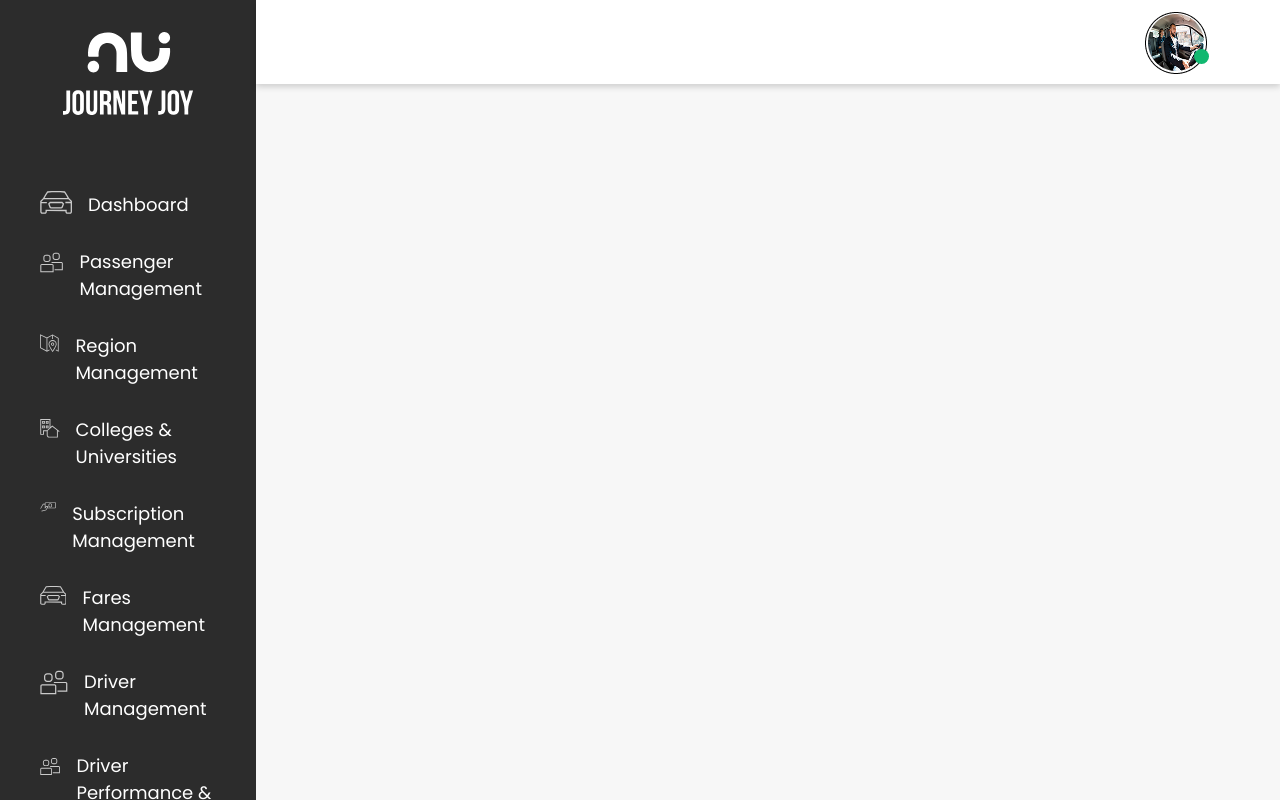
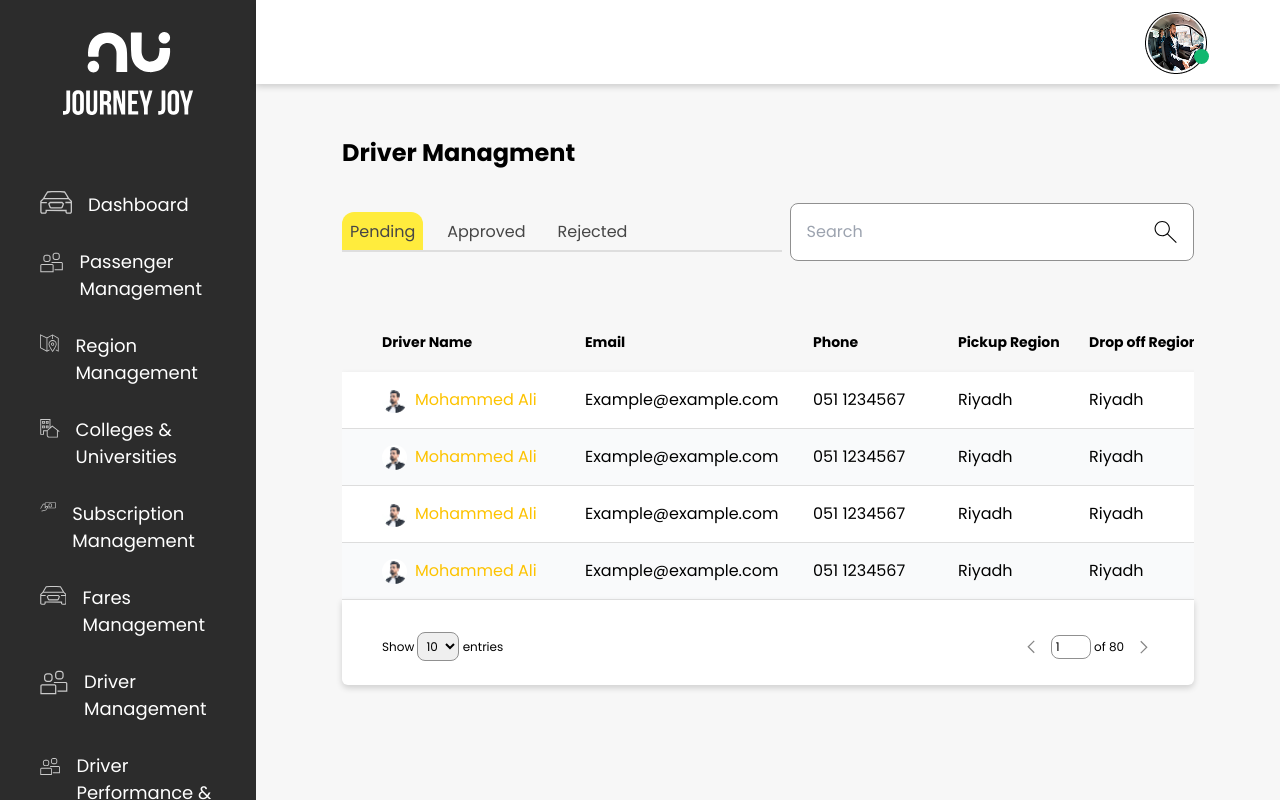
Before and after one commit to anasrazaofficial/journey-joy-dashboard, a React (Create React App) app: page /driver-management in a window 1280 px wide. Built offline with nearby package versions, Linux system fonts and the light colour scheme.

Commit message:
Develop Driver Management page

```diff
--- a/src/App.js
+++ b/src/App.js
@@ -1,7 +1,7 @@
 import { BrowserRouter as Router, Route, Routes } from "react-router-dom";
 import "./App.css";
 
-import { CollegesAndUniversities, Dashboard, FaresManagement, PassengerManagment, RegionManagement, SubscriptionManagement } from "./Pages";
+import { CollegesAndUniversities, Dashboard, DriverManagment, FaresManagement, PassengerManagment, RegionManagement, SubscriptionManagement } from "./Pages";
 import { Navbar, Sidebar } from "./components";
 
 
@@ -20,6 +20,7 @@ function App() {
             <Route path="/colleges-and-universities" element={<CollegesAndUniversities />} />
             <Route path="/subscription-management" element={<SubscriptionManagement />} />
             <Route path="/fares-management" element={<FaresManagement />} />
+            <Route path="/driver-management" element={<DriverManagment />} />
           </Routes>
         </Router>
       </main>
--- /dev/null
+++ b/src/Pages/DriverManagment.jsx
@@ -0,0 +1,136 @@
+import { Pagination } from "../components";
+import { avatarTable, search } from "../assets";
+
+
+export const DriverManagment = () => {
+    return (
+        <>
+            <h2>Driver Managment</h2>
+
+
+
+
+            {/* Form */}
+            <form className="mt-8 flex justify-between items-center gap-x-2">
+                <div className="flex gap-x-4 w-[500px] border-b-2 border-[#DEDEDE]">
+                    <button type="button" className="pb-1.5 pt-2 px-2 text-[#464646] bg-[#FFEC3D] rounded-t-xl cursor-pointer">Pending</button>
+                    <button type="button" className="pb-1.5 pt-2 px-2 text-[#464646] rounded-t-xl cursor-pointer">Approved</button>
+                    <button type="button" className="pb-1.5 pt-2 px-2 text-[#464646] rounded-t-xl cursor-pointer">Rejected</button>
+                </div>
+
+
+
+                <div className="relative w-[460px] input-search-container">
+                    <input type="text" placeholder="Search" className="w-full form-element" />
+                    <img src={search} alt="Search" width={20} height={20} />
+                </div>
+            </form>
+
+
+
+
+
+
+
+            {/* Table */}
+            <div className="mt-[70px] w-full overflow-x-auto">
+                <table className="w-full table-striped min-w-max">
+                    <thead>
+                        <tr>
+                            <th className="w-[242px]">Driver Name</th>
+                            <th className="w-[228px]">Email</th>
+                            <th className="w-[145px]">Phone</th>
+                            <th className="w-[131px]">Pickup Region</th>
+                            <th className="w-[142px]">Drop off Region</th>
+                            <th className="w-[122px]">Gender</th>
+                            <th className="w-36">Gender Pref</th>
+                            <th className="w-[118px]">Iqama Expiry</th>
+                            <th className="w-[136px]">License Expiry</th>
+                            <th className="w-[140px]">Vehicle Make</th>
+                            <th className="w-36">Vehicle Plate</th>
+                        </tr>
+                    </thead>
+
+
+                    <tbody>
+                        <tr>
+                            <td className="flex items-center gap-x-2">
+                                <img src={avatarTable} alt="Avatar" height={25} width={25} className="shrink-0" />
+                                <span className="text-[#FDC300]">Mohammed Ali</span>
+                            </td>
+                            <td>Example@example.com</td>
+                            <td>051 1234567</td>
+                            <td>Riyadh</td>
+                            <td>Riyadh</td>
+                            <td><span className="table-tag bg-[#E0E7FF]">MALE</span></td>
+                            <td><span className="table-tag bg-[#F0F0F0]">ANY</span></td>
+                            <td>7/12/2025</td>
+                            <td>7/12/2025</td>
+                            <td>Toyota</td>
+                            <td>ABC1234</td>
+                        </tr>
+
+                        <tr>
+                            <td className="flex items-center gap-x-2">
+                                <img src={avatarTable} alt="Avatar" height={25} width={25} className="shrink-0" />
+                                <span className="text-[#FDC300]">Mohammed Ali</span>
+                            </td>
+                            <td>Example@example.com</td>
+                            <td>051 1234567</td>
+                            <td>Riyadh</td>
+                            <td>Riyadh</td>
+                            <td><span className="table-tag bg-[#E0E7FF]">MALE</span></td>
+                            <td><span className="table-tag bg-[#F0F0F0]">ANY</span></td>
+                            <td>7/12/2025</td>
+                            <td>7/12/2025</td>
+                            <td>Toyota</td>
+                            <td>ABC1234</td>
+                        </tr>
+
+                        <tr>
+                            <td className="flex items-center gap-x-2">
+                                <img src={avatarTable} alt="Avatar" height={25} width={25} className="shrink-0" />
+                                <span className="text-[#FDC300]">Mohammed Ali</span>
+                            </td>
+                            <td>Example@example.com</td>
+                            <td>051 1234567</td>
+                            <td>Riyadh</td>
+                            <td>Riyadh</td>
+                            <td><span className="table-tag bg-[#E0E7FF]">MALE</span></td>
+                            <td><span className="table-tag bg-[#F0F0F0]">ANY</span></td>
+                            <td>7/12/2025</td>
+                            <td>7/12/2025</td>
+                            <td>Toyota</td>
+                            <td>ABC1234</td>
+                        </tr>
+
+                        <tr>
+                            <td className="flex items-center gap-x-2">
+                                <img src={avatarTable} alt="Avatar" height={25} width={25} className="shrink-0" />
+                                <span className="text-[#FDC300]">Mohammed Ali</span>
+                            </td>
+                            <td>Example@example.com</td>
+                            <td>051 1234567</td>
+                            <td>Riyadh</td>
+                            <td>Riyadh</td>
+                            <td><span className="table-tag bg-[#E0E7FF]">MALE</span></td>
+                            <td><span className="table-tag bg-[#F0F0F0]">ANY</span></td>
+                            <td>7/12/2025</td>
+                            <td>7/12/2025</td>
+                            <td>Toyota</td>
+                            <td>ABC1234</td>
+                        </tr>
+                    </tbody>
+                </table>
+            </div>
+
+
+
+
+
+
+            {/* Pagination */}
+            <Pagination />
+        </>
+    );
+};
--- a/src/Pages/index.js
+++ b/src/Pages/index.js
@@ -1,5 +1,6 @@
 export { CollegesAndUniversities } from "./CollegesAndUniversities";
 export { Dashboard } from "./Dashboard";
+export { DriverManagment } from "./DriverManagment";
 export { FaresManagement } from "./FaresManagement";
 export { PassengerManagment } from "./PassengerManagment";
 export { RegionManagement } from "./RegionManagement";
```
